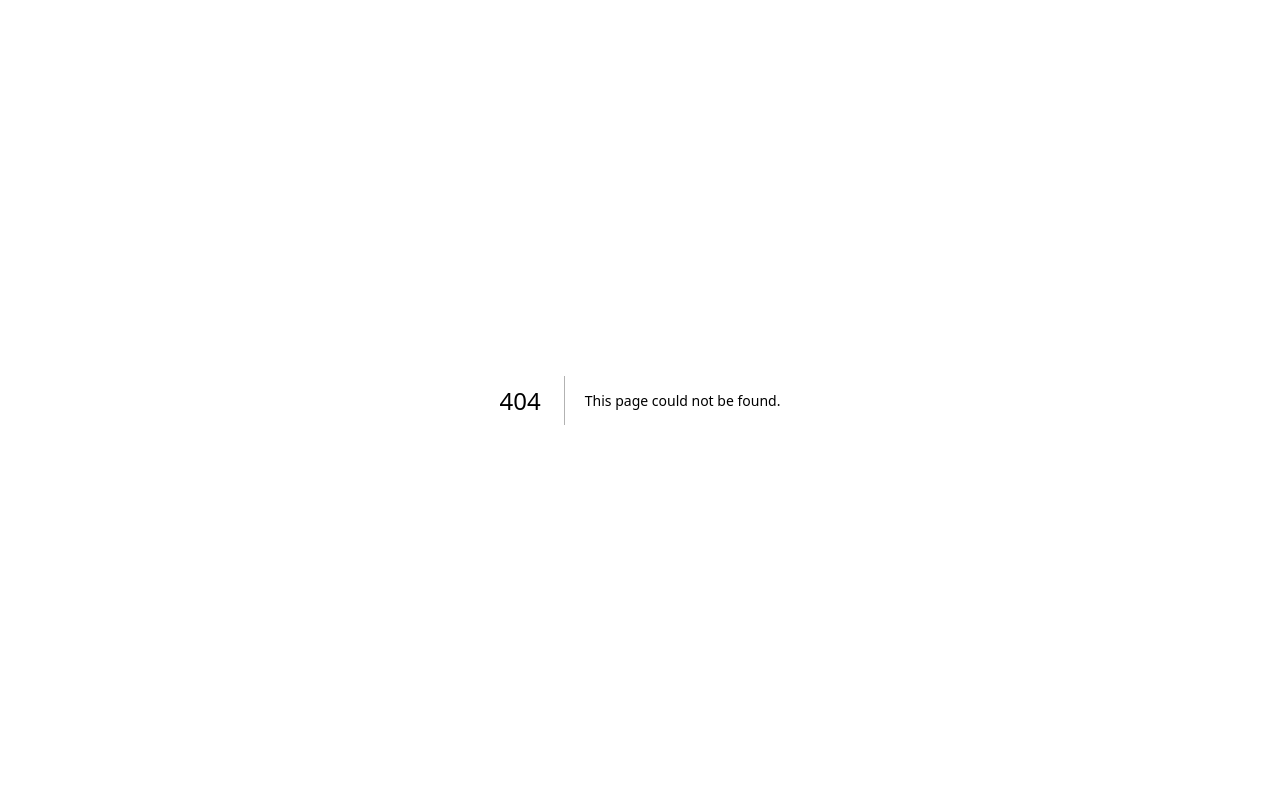
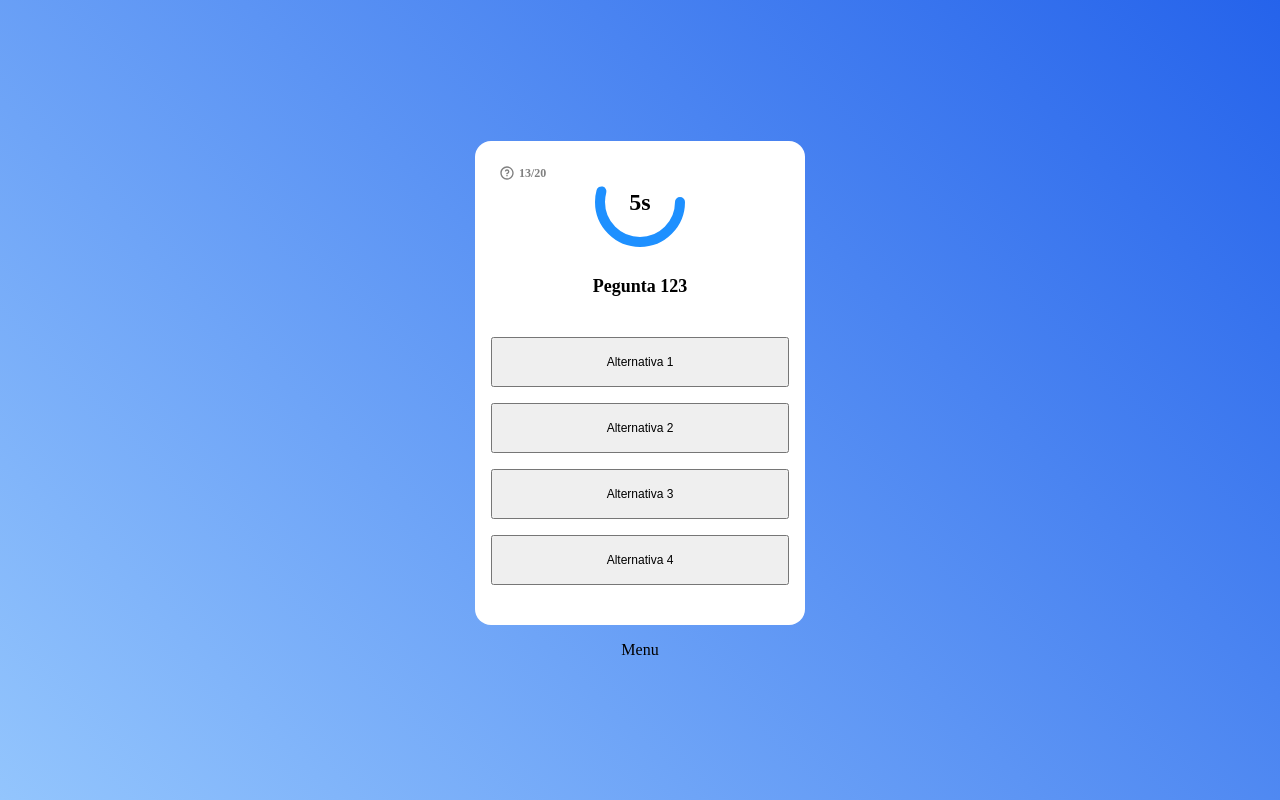
Before and after one commit to Renan-Gimenez/nouns-quiz, a Next.js app: page /game in a window 1280 px wide. Before the commit this address had no page. Built offline with nearby package versions, Linux system fonts and the light colour scheme.

Commit message:
add game page

```diff
--- /dev/null
+++ b/src/app/game/page.tsx
@@ -0,0 +1,29 @@
+"use client"
+
+import GameView from "./view";
+
+export default function GamePage() {
+  return (
+    <GameView
+      question="Pegunta 123"
+      alternatives={[
+        {
+          id: "1",
+          title: "Alternativa 1",
+        },
+        {
+          id: "2",
+          title: "Alternativa 2",
+        },
+        {
+          id: "3",
+          title: "Alternativa 3",
+        },
+        {
+          id: "4",
+          title: "Alternativa 4",
+        }
+      ]}
+    awnser="3"/>
+  )
+}
```
